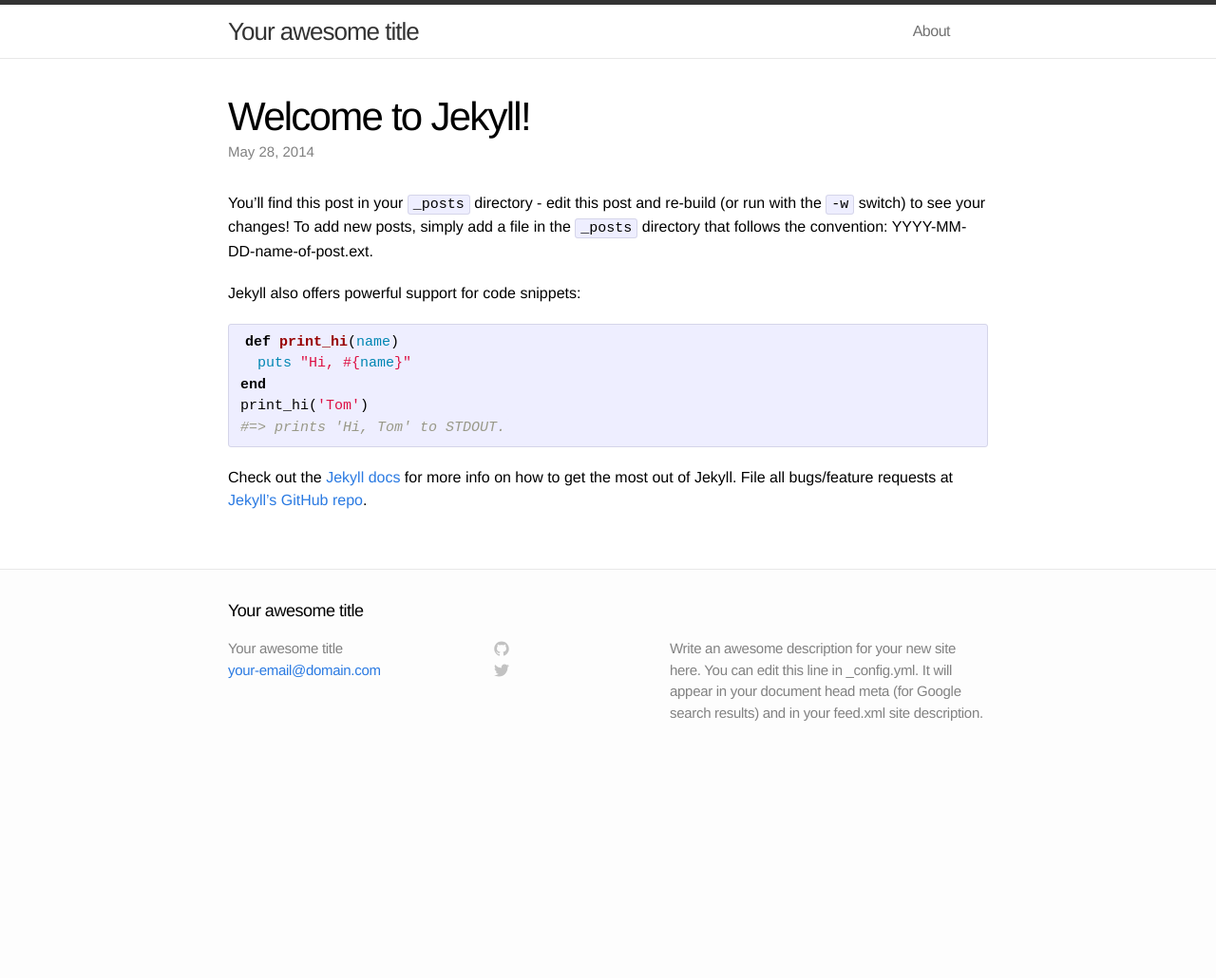
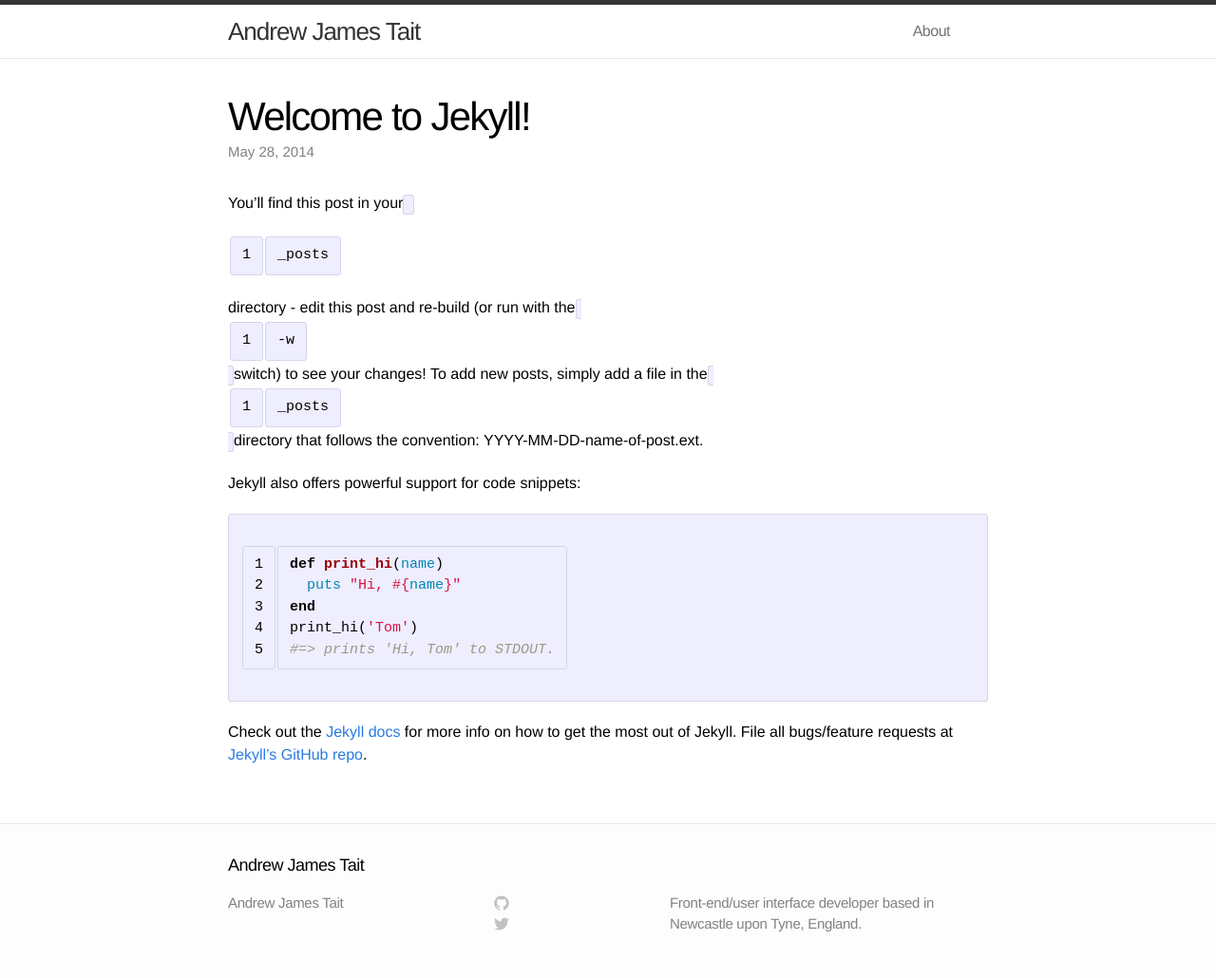
Before and after one commit to andrewjtait/andrewjtait.github.io, a Jekyll site: the page built from _posts/2014-05-28-welcome-to-jekyll.markdown, in a window 1280 px wide. Shown: the whole page at 95% size. Built offline with Jekyll 4.4.1, drawn with Linux system fonts in a browser that asks for light colours; before the commit the page ends 900 px from its top, so only the background shows below that.

Commit message:
some initial configuration

````diff
--- a/_config.yml
+++ b/_config.yml
@@ -1,10 +1,16 @@
 # Site settings
-title: Your awesome title
-email: your-email@domain.com
-description: "Write an awesome description for your new site here. You can edit this line in _config.yml. It will appear in your document head meta (for Google search results) and in your feed.xml site description."
+title: Andrew James Tait
+description: "Front-end/user interface developer based in Newcastle upon Tyne, England."
 baseurl: ""
-url: "http://yourdomain.com"
+# url: "http://andrewjamestait.co.uk"
 
 # Build settings
 markdown: kramdown
 permalink: pretty
+
+kramdown:
+  input: GFM
+  use_coderay: true
+
+  coderay:
+    coderay_line_numbers: ''
--- a/_posts/2014-05-28-welcome-to-jekyll.markdown
+++ b/_posts/2014-05-28-welcome-to-jekyll.markdown
@@ -10,13 +10,13 @@
 
 Jekyll also offers powerful support for code snippets:
 
-{% highlight ruby %}
+```ruby
 def print_hi(name)
   puts "Hi, #{name}"
 end
 print_hi('Tom')
 #=> prints 'Hi, Tom' to STDOUT.
-{% endhighlight %}
+```
 
 Check out the [Jekyll docs][jekyll] for more info on how to get the most out of Jekyll. File all bugs/feature requests at [Jekyll's GitHub repo][jekyll-gh].
 
````
